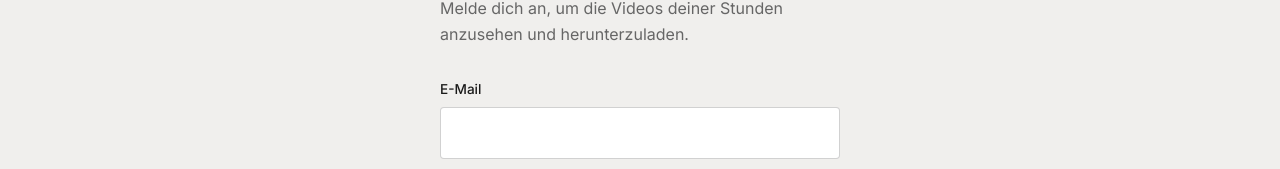
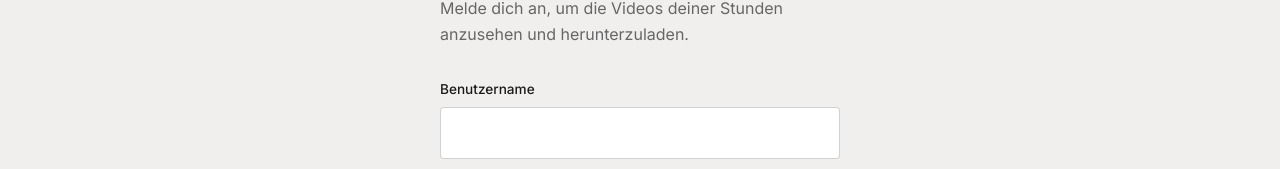
Before and after one commit to carranza-javier/laguitarrita, an Angular app: page /schueler in a window 1280 px wide. Shown: the part 267-436 px from the top of the page. Built offline with nearby package versions, Linux system fonts and the light colour scheme.

Commit message:
Sign students in with a username instead of an e-mail address

```diff
--- a/src/app/services/translation.service.ts
+++ b/src/app/services/translation.service.ts
@@ -109,7 +109,7 @@ const TRANSLATIONS = {
       pageTitle: 'Schülerbereich – La Guitarrita',
       heading: 'Schülerbereich',
       intro: 'Melde dich an, um die Videos deiner Stunden anzusehen und herunterzuladen.',
-      email: 'E-Mail',
+      username: 'Benutzername',
       password: 'Passwort',
       showPassword: 'Passwort anzeigen',
       hidePassword: 'Passwort verbergen',
@@ -125,8 +125,8 @@ const TRANSLATIONS = {
       download: 'Herunterladen',
       retry: 'Erneut versuchen',
       errors: {
-        missing: 'Bitte gib deine E-Mail und dein Passwort ein.',
-        credentials: 'Falsche E-Mail oder falsches Passwort.',
+        missing: 'Bitte gib deinen Benutzernamen und dein Passwort ein.',
+        credentials: 'Falscher Benutzername oder falsches Passwort.',
         tooMany: 'Zu viele Versuche. Bitte warte einen Moment und versuche es dann erneut.',
         network: 'Keine Verbindung. Bitte prüfe deine Internetverbindung und versuche es erneut.',
         sessionExpired: 'Deine Sitzung ist abgelaufen. Bitte melde dich erneut an.',
@@ -241,7 +241,7 @@ const TRANSLATIONS = {
       pageTitle: 'Student area – La Guitarrita',
       heading: 'Student area',
       intro: 'Sign in to watch and download the videos of your lessons.',
-      email: 'Email',
+      username: 'Username',
       password: 'Password',
       showPassword: 'Show password',
       hidePassword: 'Hide password',
@@ -257,8 +257,8 @@ const TRANSLATIONS = {
       download: 'Download',
       retry: 'Try again',
       errors: {
-        missing: 'Please enter your email and password.',
-        credentials: 'Wrong email or password.',
+        missing: 'Please enter your username and password.',
+        credentials: 'Wrong username or password.',
         tooMany: 'Too many attempts. Please wait a moment and try again.',
         network: 'No connection. Please check your internet connection and try again.',
         sessionExpired: 'Your session has expired. Please sign in again.',
--- a/src/app/student/student-area.component.html
+++ b/src/app/student/student-area.component.html
@@ -21,9 +21,9 @@
         <p class="muted">{{ t().intro }}</p>
 
         <form (ngSubmit)="submit()" novalidate>
-          <label for="email">{{ t().email }}</label>
-          <input id="email" name="email" type="email" autocomplete="username" inputmode="email"
-                 autocapitalize="none" spellcheck="false" [(ngModel)]="email" [disabled]="busy()" />
+          <label for="username">{{ t().username }}</label>
+          <input id="username" name="username" type="text" autocomplete="username"
+                 autocapitalize="none" autocorrect="off" spellcheck="false" [(ngModel)]="username" [disabled]="busy()" />
 
           <label for="password">{{ t().password }}</label>
           <div class="password">
@@ -51,8 +51,8 @@
     @case ('videos') {
       <section class="videos">
         <h1>{{ t().videosHeading }}</h1>
-        @if (session()?.name) {
-          <p class="muted">{{ t().hello }} {{ session()?.name }}</p>
+        @if (session()?.username) {
+          <p class="muted">{{ t().hello }} {{ session()?.username }}</p>
         }
 
         @if (error(); as e) {
--- a/src/app/student/student-area.component.ts
+++ b/src/app/student/student-area.component.ts
@@ -57,7 +57,7 @@ export class StudentAreaComponent {
   protected readonly error = signal<ErrorKey | null>(null);
   protected readonly busy = signal(false);
   protected readonly showPassword = signal(false);
-  protected email = '';
+  protected username = '';
   protected password = '';
 
   private readonly players = viewChildren<ElementRef<HTMLVideoElement>>('player');
@@ -82,11 +82,11 @@ export class StudentAreaComponent {
 
   protected async submit(): Promise<void> {
     if (this.busy()) return;
-    if (!this.email.trim() || !this.password) return this.error.set('missing');
+    if (!this.username.trim() || !this.password) return this.error.set('missing');
     this.busy.set(true);
     this.error.set(null);
     try {
-      this.session.set(await this.auth.login(this.email, this.password));
+      this.session.set(await this.auth.login(this.username, this.password));
       this.password = '';
       this.view.set('videos');
       await this.loadVideos();
--- a/src/app/student/student-auth.service.ts
+++ b/src/app/student/student-auth.service.ts
@@ -11,8 +11,7 @@ export class StudentAuthError extends Error {
 }
 
 export interface StudentSession {
-  name: string;
-  email: string;
+  username: string;
 }
 
 /**
@@ -48,10 +47,10 @@ export class StudentAuthService {
     return session ? toStudentSession(session) : null;
   }
 
-  async login(email: string, password: string): Promise<StudentSession> {
+  async login(name: string, password: string): Promise<StudentSession> {
     const { AuthenticationDetails, CognitoUser } = await this.lib();
     const pool = await this.pool();
-    const username = email.trim().toLowerCase();
+    const username = name.trim().toLowerCase();
     const user = new CognitoUser({ Username: username, Pool: pool, Storage: window.sessionStorage });
     const session = await new Promise<CognitoUserSession>((resolve, reject) =>
       user.authenticateUser(new AuthenticationDetails({ Username: username, Password: password }), {
@@ -93,8 +92,7 @@ export class StudentAuthService {
 }
 
 function toStudentSession(session: CognitoUserSession): StudentSession {
-  const payload = session.getIdToken().decodePayload();
-  return { name: String(payload['name'] ?? ''), email: String(payload['email'] ?? '') };
+  return { username: String(session.getIdToken().decodePayload()['cognito:username'] ?? '') };
 }
 
 function mapError(err: { code?: string; name?: string; message?: string }): StudentAuthError {
--- a/src/app/student/student-config.ts
+++ b/src/app/student/student-config.ts
@@ -3,7 +3,7 @@
 // needs a valid Cognito token.
 export const STUDENT_CONFIG = {
   region: 'eu-central-1',
-  userPoolId: 'eu-central-1_2TPqzVZCD',
-  userPoolClientId: '2igk6sno4fg1gs1ar219iefjc6',
+  userPoolId: 'eu-central-1_ayxyse307',
+  userPoolClientId: '741nni16td0vkijj67cv7aqbkk',
   apiUrl: 'https://p2ttsvsi4l.execute-api.eu-central-1.amazonaws.com',
 } as const;
```
